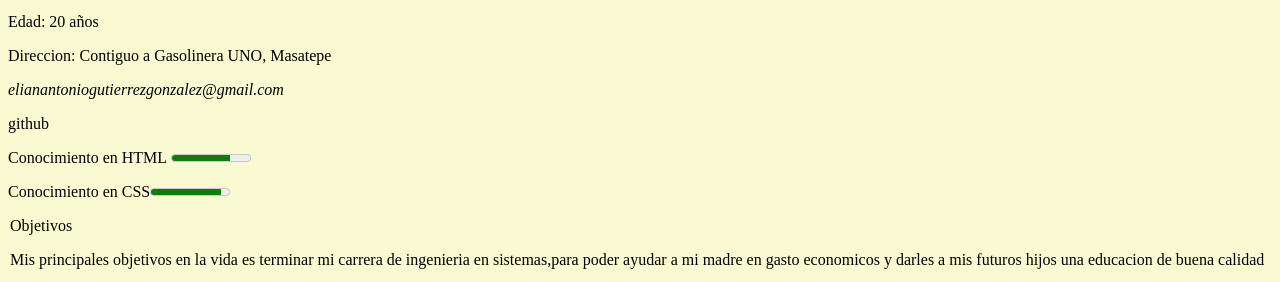
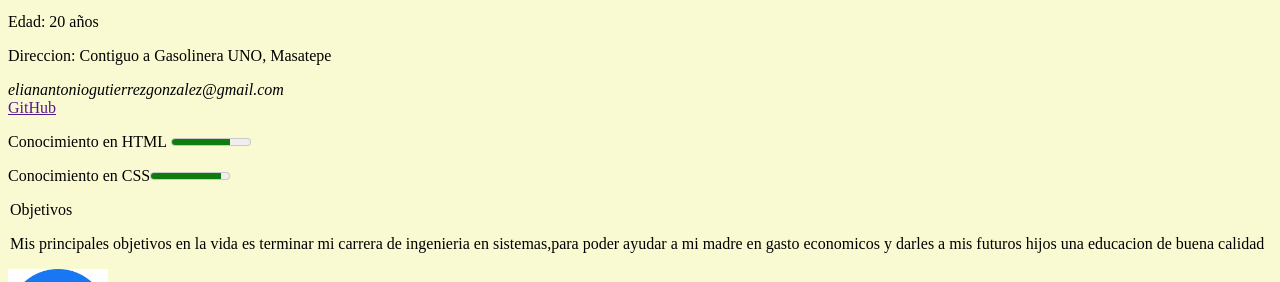
Before and after one commit to Elian-Gutierrez/Proyecto-web-Elian-Gutierrez, a plain HTML site: page nosotros.html in a window 1280 px wide. Shown: the part 901-1183 px from the top of the page. Drawn offline with Linux system fonts and the light colour scheme; files whose address does not match are found by name.

Commit message:
Añadido GitHub

```diff
--- a/nosotros.html
+++ b/nosotros.html
@@ -36,7 +36,7 @@
     <p>Edad: 20 años</p>
     <p>Direccion: Contiguo a Gasolinera UNO, Masatepe</p>
     <address>elianantoniogutierrezgonzalez@gmail.com</address>
-    <p>github</p>
+    <a href=""> GitHub</a>
     <p>Conocimiento en HTML <meter min="0" max="100"
         low="25" high="75"
         optimum="100" value="75"></p>
```
